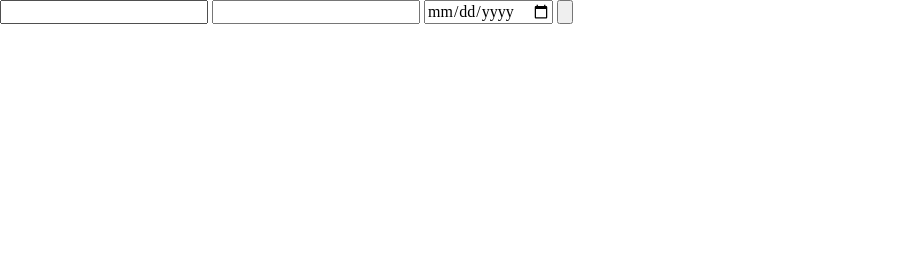
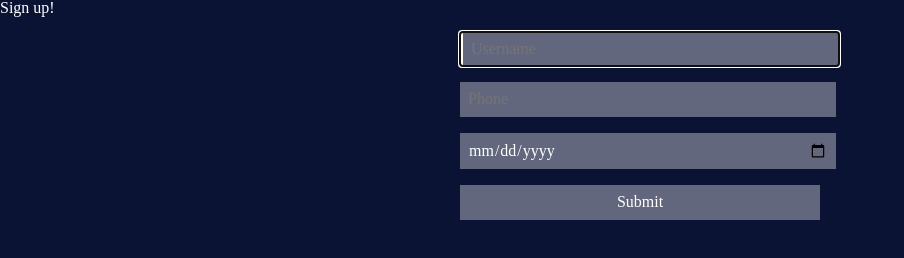
Before and after one commit to hci-and-web/lab2, a plain HTML site: page index.html in a window 1280 px wide. Shown: the whole page, without its empty margins (0-904 px from the left). Drawn offline with Linux system fonts and the light colour scheme.

Commit message:
added tags and basic css: background, positioning, text color

```diff
--- a/css/screen.css
+++ b/css/screen.css
@@ -0,0 +1,29 @@
+body {
+  background-color: #0b1334;
+}
+
+h1 {
+  display: block;
+  margin:auto;
+  color: #ffffff;
+}
+
+form {
+  width:360px;
+  margin:auto;
+}
+
+input {
+  display: block;
+  width: 100%;
+  margin-top: 1em;
+  padding: .5em;
+  background-color: rgba(255, 255, 255, 0.358);
+  color: rgb(255, 255, 255);
+  border: none;
+  border-radius: 0px 0px 5px 0x;
+}
+
+input:focus {
+  border-left: 3px solid rgb(255, 255, 255);
+}
--- a/index.html
+++ b/index.html
@@ -7,12 +7,14 @@
   <link rel="stylesheet" media="screen" href="css/reset.css" />
   <link rel="stylesheet" media="screen" href="css/screen.css" />
 </head>
+
 <body>
+  <h1>Sign up!</h1>
   <form>
-    <input type="text">
-    <input type="tel">
-    <input type="date">
-    <input type="button">
+    <input id="username_input" type="text" placeholder="Username" autofocus>
+    <input id="phone_input" type="tel" placeholder="Phone">
+    <input id="dob_input" type="date">
+    <input id="submit_button" type="button" value="Submit">
   </form>
 </body>
 </html>
```
